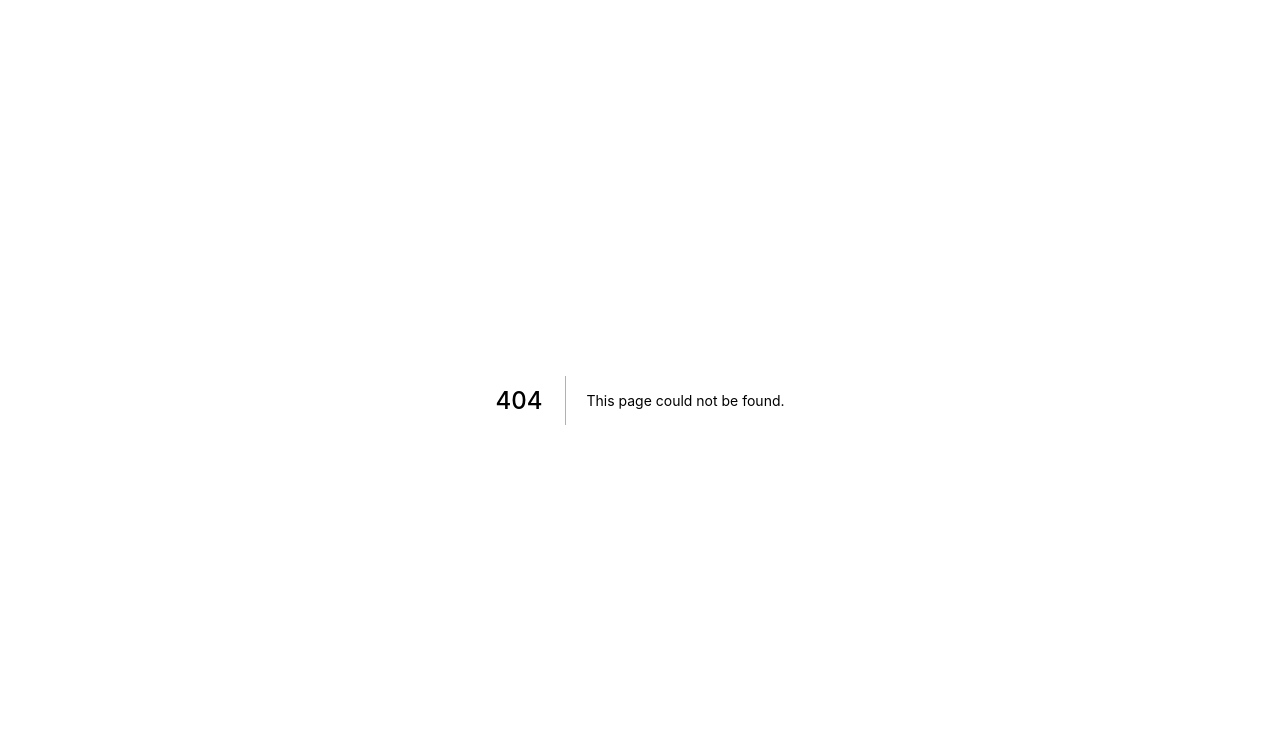
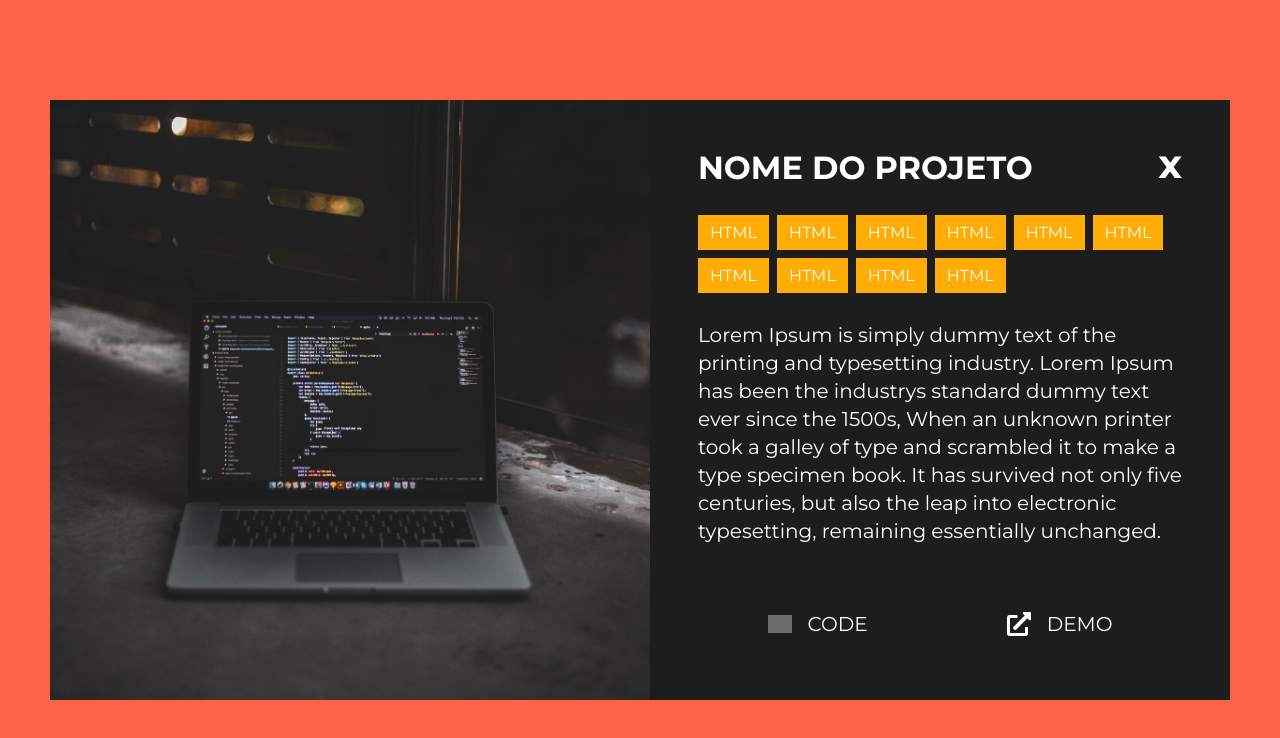
Before and after one commit to mayconrr13/mayconrr, a Next.js app: page /teste in a window 1280 px wide. Before the commit this address had no page. Shown: the top 738 px of the page. Built offline with nearby package versions, Linux system fonts and the light colour scheme; grey boxes are pictures that could not be loaded.

Commit message:
add project modal

```diff
--- a/src/components/Header/styles.ts
+++ b/src/components/Header/styles.ts
@@ -96,6 +96,7 @@ export const Navigation = styled.nav<NavigationProps>`
     li {
       width: 100%;
       list-style-type: none;
+      cursor: pointer;
 
       & + li {
         border-top: 1px solid #363636;
--- /dev/null
+++ b/src/components/ProjectModal/index.tsx
@@ -0,0 +1,57 @@
+import { Container, ImageSection, ProjectDetails } from './style';
+
+export const ProjectModal = (): JSX.Element => {
+  return (
+    <Container>
+      <ImageSection>
+        <div>
+          <img src="/contact-bg.jpg" alt="Imagem1" />
+        </div>
+
+        {/* <div>
+          <span />
+          <span />
+          <span />
+        </div> */}
+      </ImageSection>
+
+      <ProjectDetails>
+        <strong>NOME DO PROJETO</strong>
+        <section>
+          <span>HTML</span>
+          <span>HTML</span>
+          <span>HTML</span>
+          <span>HTML</span>
+          <span>HTML</span>
+          <span>HTML</span>
+          <span>HTML</span>
+          <span>HTML</span>
+          <span>HTML</span>
+          <span>HTML</span>
+        </section>
+        <p>
+          Lorem Ipsum is simply dummy text of the printing and typesetting
+          industry. Lorem Ipsum has been the industrys standard dummy text ever
+          since the 1500s, When an unknown printer took a galley of type and
+          scrambled it to make a type specimen book. It has survived not only
+          five centuries, but also the leap into electronic typesetting,
+          remaining essentially unchanged.{' '}
+        </p>
+
+        <div>
+          <button type="button">
+            <img src="/icons/github.svg" alt="GitHub" />
+            <span>CODE</span>
+          </button>
+          <button type="button">
+            <img src="/icons/link.svg" alt="Link" />
+            <span>DEMO</span>
+          </button>
+        </div>
+      </ProjectDetails>
+
+      {/* close modal button */}
+      <button type="button">x</button>
+    </Container>
+  );
+};
--- /dev/null
+++ b/src/components/ProjectModal/style.ts
@@ -0,0 +1,134 @@
+import styled from 'styled-components';
+
+export const Container = styled.article`
+  display: flex;
+  align-items: center;
+
+  position: relative;
+  z-index: 1000;
+
+  width: 100%;
+  max-width: 1180px;
+  height: 600px;
+
+  > button {
+    position: absolute;
+    top: 3rem;
+    right: 3rem;
+
+    border: none;
+    background-color: transparent;
+
+    font-size: 2.5rem;
+    font-weight: 700;
+    color: #ffffff;
+    line-height: 2rem;
+
+    transition: all 0.2s ease-in-out;
+
+    &:hover {
+      filter: brightness(0.8);
+    }
+  }
+`;
+
+export const ImageSection = styled.section`
+  width: 600px;
+  height: 100%;
+  max-height: 600px;
+
+  > div {
+    width: 100%;
+    height: 100%;
+
+    img {
+      width: 100%;
+      height: 100%;
+      object-fit: cover;
+    }
+  }
+`;
+
+export const ProjectDetails = styled.section`
+  flex: 1;
+  height: 100%;
+
+  padding: 3rem;
+  background-color: var(--background);
+
+  display: flex;
+  flex-direction: column;
+  align-items: flex-start;
+  justify-content: flex-start;
+
+  strong {
+    font-size: 2rem;
+    font-weight: 700;
+    color: var(--text);
+
+    margin-bottom: 1.5rem;
+  }
+
+  p {
+    font-size: 1.25rem;
+    color: var(--text);
+    line-height: 1.75rem;
+  }
+
+  > div {
+    margin-top: auto;
+
+    display: flex;
+    align-items: center;
+    justify-content: space-around;
+
+    width: 100%;
+
+    button {
+      border: none;
+      background-color: transparent;
+
+      display: flex;
+      align-items: center;
+
+      padding: 1rem;
+      transition: all ease-in-out 0.3s;
+
+      &:hover {
+        background-color: var(--primary);
+      }
+
+      span {
+        font-size: 1.25rem;
+        color: var(--text);
+      }
+
+      img {
+        width: 1.5rem;
+        height: auto;
+
+        filter: invert(99%) sepia(1%) saturate(2%) hue-rotate(306deg)
+          brightness(110%) contrast(100%);
+
+        margin-right: 1rem;
+      }
+    }
+  }
+
+  section {
+    margin-bottom: 1.5rem;
+    margin-left: -0.25rem;
+
+    display: flex;
+    align-items: flex-start;
+    flex-wrap: wrap;
+
+    > span {
+      padding: 0.5rem 0.75rem;
+      margin: 0.25rem;
+
+      background-color: var(--primary);
+      color: #fff;
+    }
+  }
+`;
--- a/src/components/SideButtons/index.tsx
+++ b/src/components/SideButtons/index.tsx
@@ -2,7 +2,7 @@ import { Container } from './styles';
 
 export const SideButtons = (): JSX.Element => {
   return (
-    <Container>
+    <Container style={{ display: 'none' }}>
       <button type="button">
         <img src="/icons/sun.svg" alt="Light" />
       </button>
--- a/src/hooks/useActiveSection.tsx
+++ b/src/hooks/useActiveSection.tsx
@@ -15,18 +15,16 @@ interface ActiveSectionProviderProps {
   children: ReactNode;
 }
 
-const sections = ['home', 'about', 'techs', 'projects', 'contact'];
-
 const ActiveSectionContext = createContext({} as ActiveSectionContextProps);
 
 export const ActiveSectionProvider = ({
   children,
 }: ActiveSectionProviderProps): JSX.Element => {
   const [activeSection, setActiveSection] = useState<string>('home');
-  console.log(activeSection);
 
   useEffect(() => {
     setActiveSection(activeSection);
+    console.log(activeSection);
   }, [activeSection]);
 
   return (
--- /dev/null
+++ b/src/pages/teste.tsx
@@ -0,0 +1,18 @@
+import { ProjectModal } from '../components/ProjectModal';
+
+export default function Teste(): JSX.Element {
+  return (
+    <div
+      style={{
+        display: 'flex',
+        alignItems: 'center',
+        justifyContent: 'center',
+        width: '100vw',
+        height: '100vh',
+        backgroundColor: 'tomato',
+      }}
+    >
+      <ProjectModal />
+    </div>
+  );
+}
--- a/src/sections/ProjectsSection/index.tsx
+++ b/src/sections/ProjectsSection/index.tsx
@@ -1,12 +1,13 @@
 import { useEffect } from 'react';
 import { useInView } from 'react-intersection-observer';
+import { ProjectModal } from '../../components/ProjectModal';
 import { useActiveSection } from '../../hooks/useActiveSection';
 import { Container, ProjectItem } from './styles';
 
 export const ProjectsSection = (): JSX.Element => {
   const { setActiveSection } = useActiveSection();
   const { ref, inView } = useInView({
-    threshold: 0.3,
+    threshold: 0.25,
   });
 
   useEffect(() => {
@@ -73,6 +74,8 @@ export const ProjectsSection = (): JSX.Element => {
           </div>
         </ProjectItem>
       </div>
+
+      <ProjectModal />
     </Container>
   );
 };
```
Also changed, not shown: public/icons/link.svg (added).
